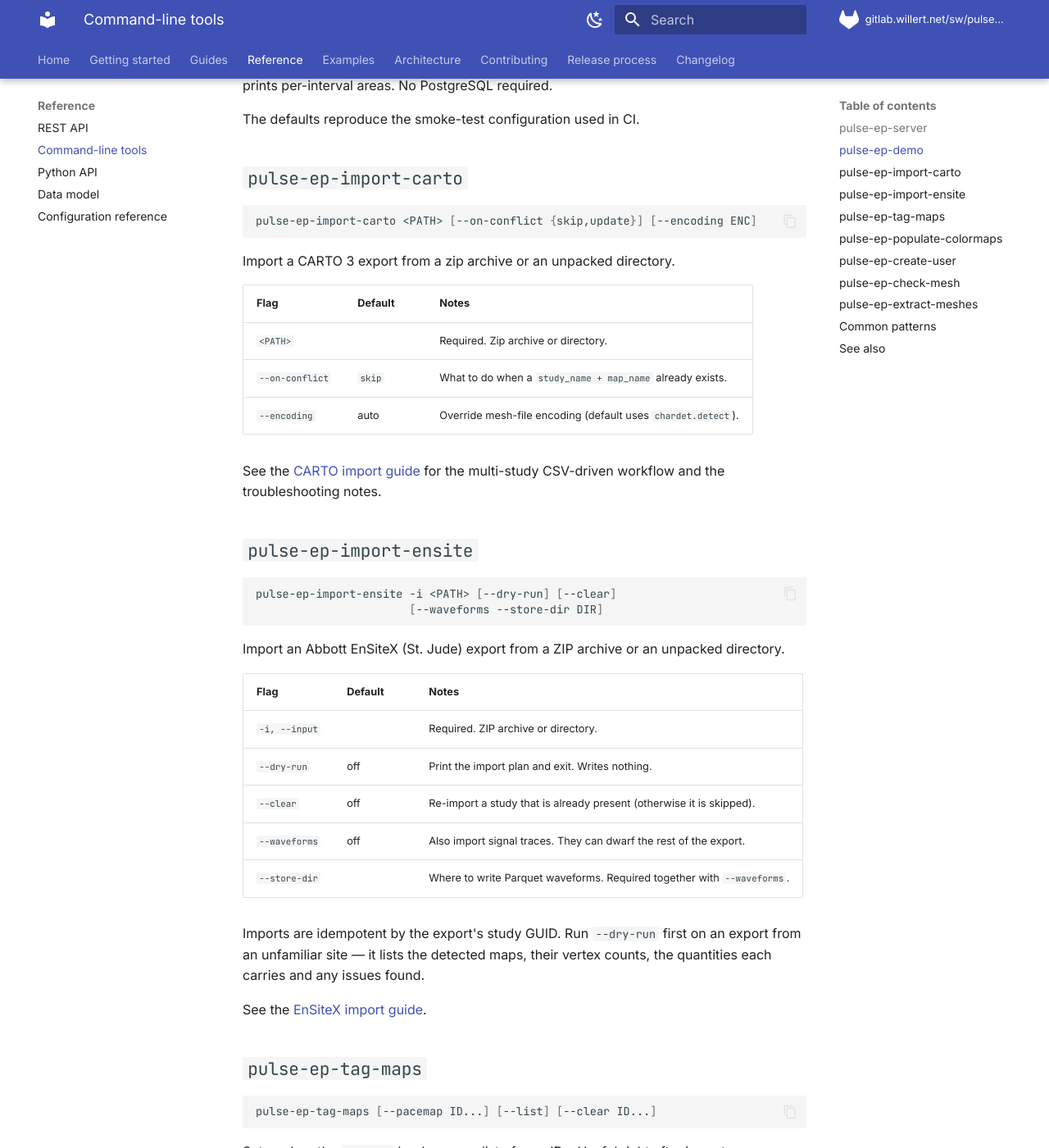
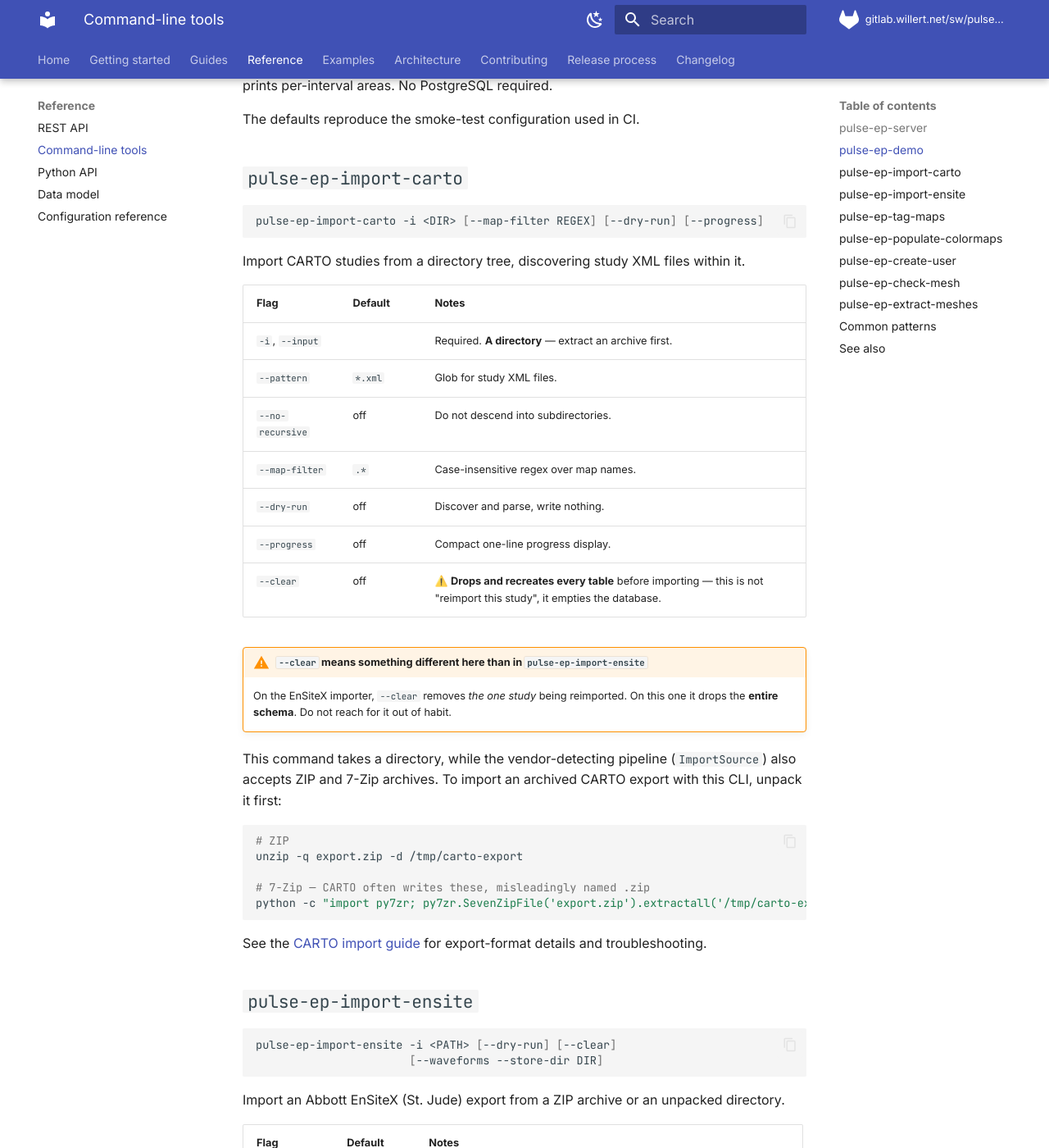
Before and after one commit to swillert/pulse-ep, an MkDocs documentation site: the page built from docs/reference/cli.md, in a window 1280 px wide and 1400 px high, scrolled down 1268 px. Shown: the whole window at 82% size. Built offline with MkDocs 1.6.1 and Material for MkDocs 9.7.7, drawn with Linux system fonts in a browser that asks for light colours.

Commit message:
Docs: correct the pulse-ep-import-carto reference
The CLI reference documented a positional PATH plus --on-conflict and
--encoding. None of those exist: the command takes -i/--input DIR, and its
real flags are --pattern, --no-recursive, --map-filter, --dry-run,
--progress and --clear. README and quickstart likewise showed an archive
path being passed to it.

It also takes a directory, not an archive — the vendor-detecting pipeline
reads ZIP and 7-Zip, this CLI does not — so the reference now shows how to
unpack first.

Flagged separately: --clear here drops and recreates every table, while the
same flag on pulse-ep-import-ensite removes only the study being
reimported. Reaching for it out of habit empties the database.

Co-Authored-By: Claude Opus 5 (1M context) <noreply@anthropic.com>
Claude-Session: https://claude.ai/code/session_0166oaMeKcz58NLqnuc6L4Sh

````diff
--- a/docs/reference/cli.md
+++ b/docs/reference/cli.md
@@ -52,19 +52,42 @@ The defaults reproduce the smoke-test configuration used in CI.
 ## `pulse-ep-import-carto`
 
 ```bash
-pulse-ep-import-carto <PATH> [--on-conflict {skip,update}] [--encoding ENC]
+pulse-ep-import-carto -i <DIR> [--map-filter REGEX] [--dry-run] [--progress]
 ```
 
-Import a CARTO 3 export from a zip archive or an unpacked directory.
+Import CARTO studies from a directory tree, discovering study XML files
+within it.
 
-| Flag             | Default  | Notes                                                       |
-| ---------------- | -------- | ----------------------------------------------------------- |
-| `<PATH>`         |          | Required. Zip archive or directory.                         |
-| `--on-conflict`  | `skip`   | What to do when a `study_name + map_name` already exists.   |
-| `--encoding`     | auto     | Override mesh-file encoding (default uses `chardet.detect`). |
+| Flag            | Default | Notes                                                            |
+| --------------- | ------- | ---------------------------------------------------------------- |
+| `-i`, `--input` |         | Required. **A directory** — extract an archive first.            |
+| `--pattern`     | `*.xml` | Glob for study XML files.                                        |
+| `--no-recursive`| off     | Do not descend into subdirectories.                              |
+| `--map-filter`  | `.*`    | Case-insensitive regex over map names.                           |
+| `--dry-run`     | off     | Discover and parse, write nothing.                               |
+| `--progress`    | off     | Compact one-line progress display.                               |
+| `--clear`       | off     | ⚠️ **Drops and recreates every table** before importing — this is not "reimport this study", it empties the database. |
 
-See the [CARTO import guide](../guides/carto-import.md) for the
-multi-study CSV-driven workflow and the troubleshooting notes.
+!!! warning "`--clear` means something different here than in `pulse-ep-import-ensite`"
+
+    On the EnSiteX importer, `--clear` removes *the one study* being
+    reimported. On this one it drops the **entire schema**. Do not reach for
+    it out of habit.
+
+This command takes a directory, while the vendor-detecting pipeline
+(`ImportSource`) also accepts ZIP and 7-Zip archives. To import an archived
+CARTO export with this CLI, unpack it first:
+
+```bash
+# ZIP
+unzip -q export.zip -d /tmp/carto-export
+
+# 7-Zip — CARTO often writes these, misleadingly named .zip
+python -c "import py7zr; py7zr.SevenZipFile('export.zip').extractall('/tmp/carto-export')"
+```
+
+See the [CARTO import guide](../guides/carto-import.md) for export-format
+details and troubleshooting.
 
 ## `pulse-ep-import-ensite`
 
````
Also changed, not shown: README.md (+1 -1 lines), docs/getting-started/quickstart.md (+5 -4 lines).
